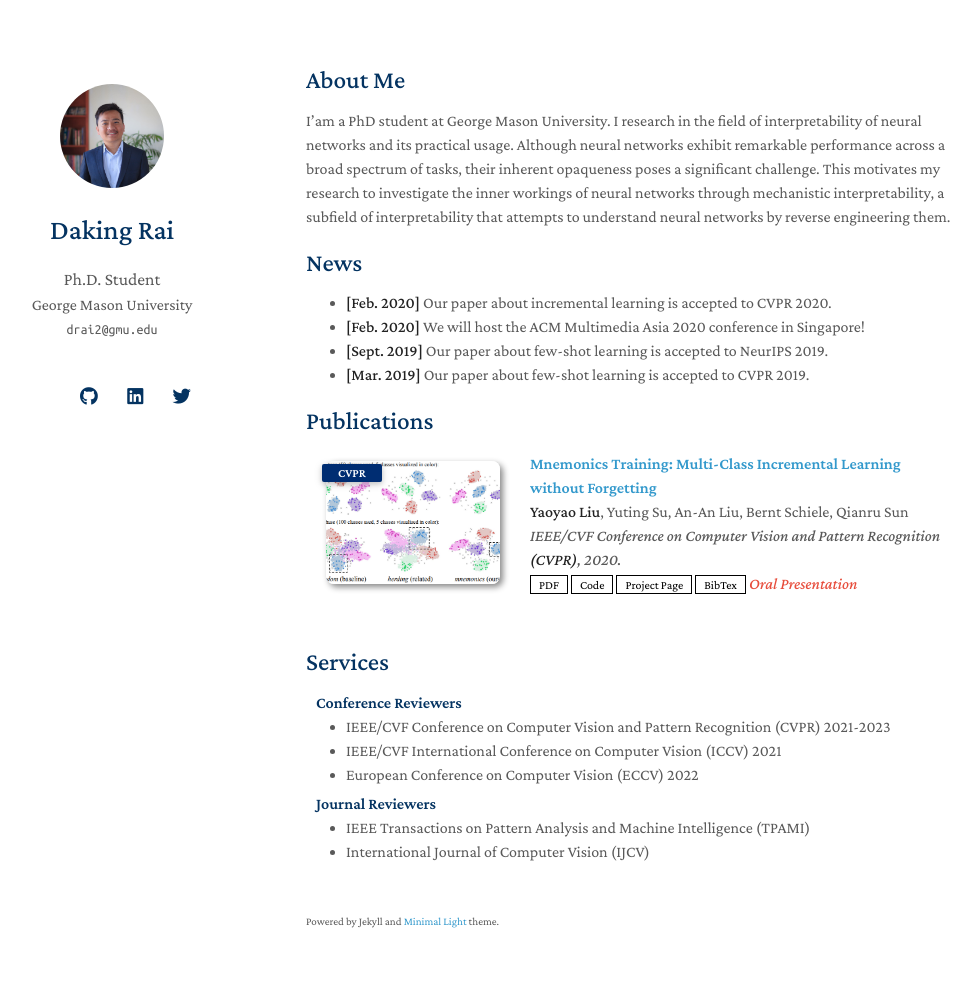
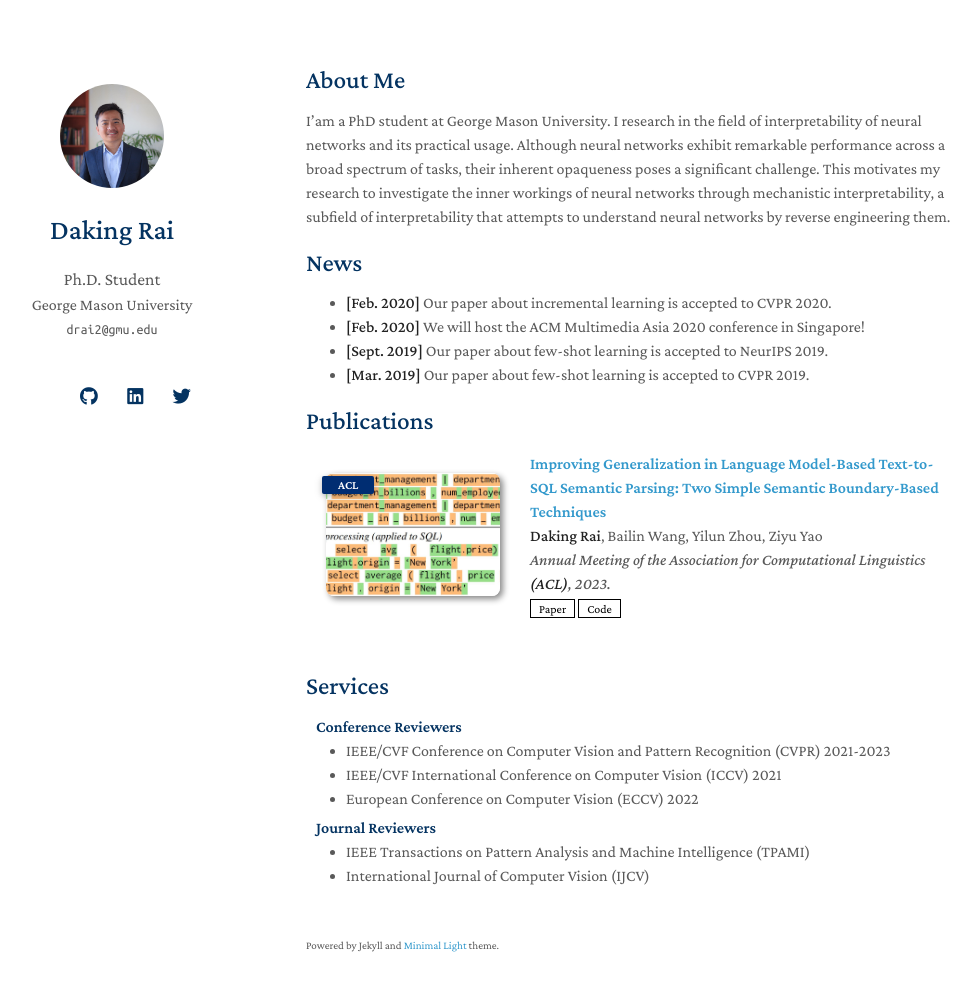
Before and after one commit to Dakingrai/dakingrai.github.io, a Jekyll site: the page built from index.md, in a window 1280 px wide and 1026 px high. Shown: the top 991 px of the window, without its empty margins (164-1144 px from the left). Built offline with Jekyll 4.4.1, drawn with Linux system fonts in a browser that asks for light colours; nearby versions of some CDN libraries; a style sheet for code colours, icons or effects is not loaded; our own code applies the rules of GitHub Pages for plain Markdown files.

Commit message:
publication update!

```diff
--- a/_includes/publications.md
+++ b/_includes/publications.md
@@ -7,20 +7,18 @@
 <div class="pub-row">
 
   <div class="col-sm-3 abbr" style="position: relative;padding-right: 15px;padding-left: 15px;">
-    <img src="assets/img/teaser_example.png" class="teaser img-fluid z-depth-1">
-    <abbr class="badge">CVPR</abbr>
+    <img src="assets/img/paper2.jpg" class="teaser img-fluid z-depth-1">
+    <abbr class="badge">ACL</abbr>
   </div>
 
   <div class="col-sm-9" style="position: relative;padding-right: 15px;padding-left: 20px;">
-    <div class="title"><a href="https://arxiv.org/pdf/2002.10211.pdf">Mnemonics Training: Multi-Class Incremental Learning without Forgetting</a></div>
-    <div class="author"><strong>Yaoyao Liu</strong>, Yuting Su, An-An Liu, Bernt Schiele, Qianru Sun</div>
-    <div class="periodical"><em>IEEE/CVF Conference on Computer Vision and Pattern Recognition <strong>(CVPR)</strong>, 2020.</em></div>
+    <div class="title"><a href="https://arxiv.org/abs/2305.17378">Improving Generalization in Language Model-Based Text-to-SQL Semantic Parsing: Two Simple Semantic Boundary-Based Techniques</a></div>
+    <div class="author"><strong>Daking Rai</strong>, Bailin Wang, Yilun Zhou, Ziyu Yao</div>
+    <div class="periodical"><em>Annual Meeting of the Association for Computational Linguistics <strong>(ACL)</strong>, 2023.</em></div>
     <div class="links">
-      <a href="https://arxiv.org/pdf/2002.10211.pdf" class="btn btn-sm z-depth-0" role="button" target="_blank" style="font-size:12px;">PDF</a>
-      <a href="https://github.com/yaoyao-liu/mnemonics" class="btn btn-sm z-depth-0" role="button" target="_blank" style="font-size:12px;">Code</a>
-      <a href="https://class-il.mpi-inf.mpg.de/mnemonics/" class="btn btn-sm z-depth-0" role="button" target="_blank" style="font-size:12px;">Project Page</a>
-      <a href="https://dblp.uni-trier.de/rec/conf/cvpr/LiuSLSS20.html?view=bibtex" class="btn btn-sm z-depth-0" role="button" target="_blank" style="font-size:12px;">BibTex</a>
-      <strong><i style="color:#e74d3c">Oral Presentation</i></strong>
+      <a href="https://arxiv.org/abs/2305.17378" class="btn btn-sm z-depth-0" role="button" target="_blank" style="font-size:12px;">Paper</a>
+      <a href="https://github.com/Dakingrai/ood-generalization-semantic-boundary-techniques" class="btn btn-sm z-depth-0" role="button" target="_blank" style="font-size:12px;">Code</a>
+
     </div>
   </div>
 </div>
```
Also changed, not shown: assets/img/paper1.JPG (added), assets/img/paper2.JPG (added).
